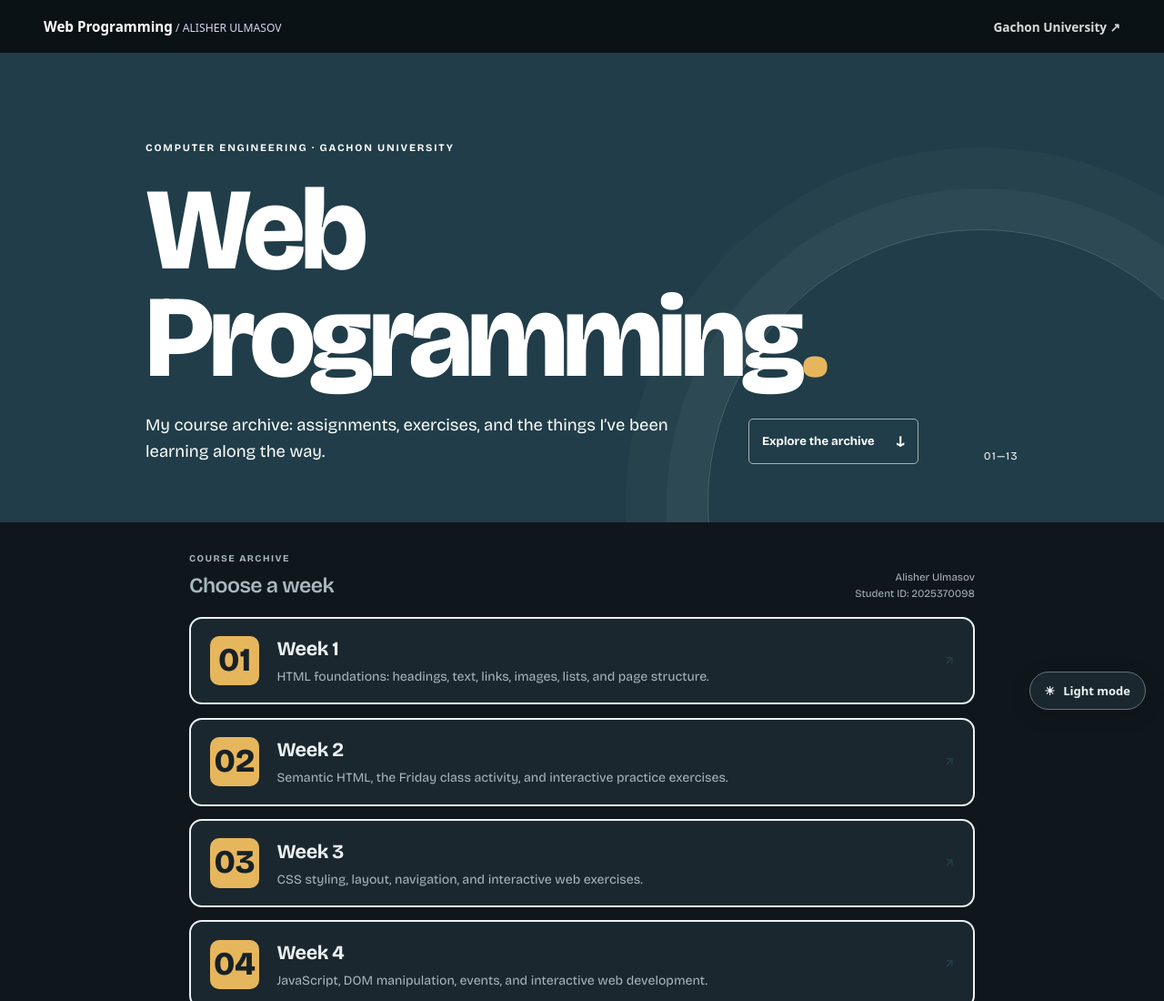
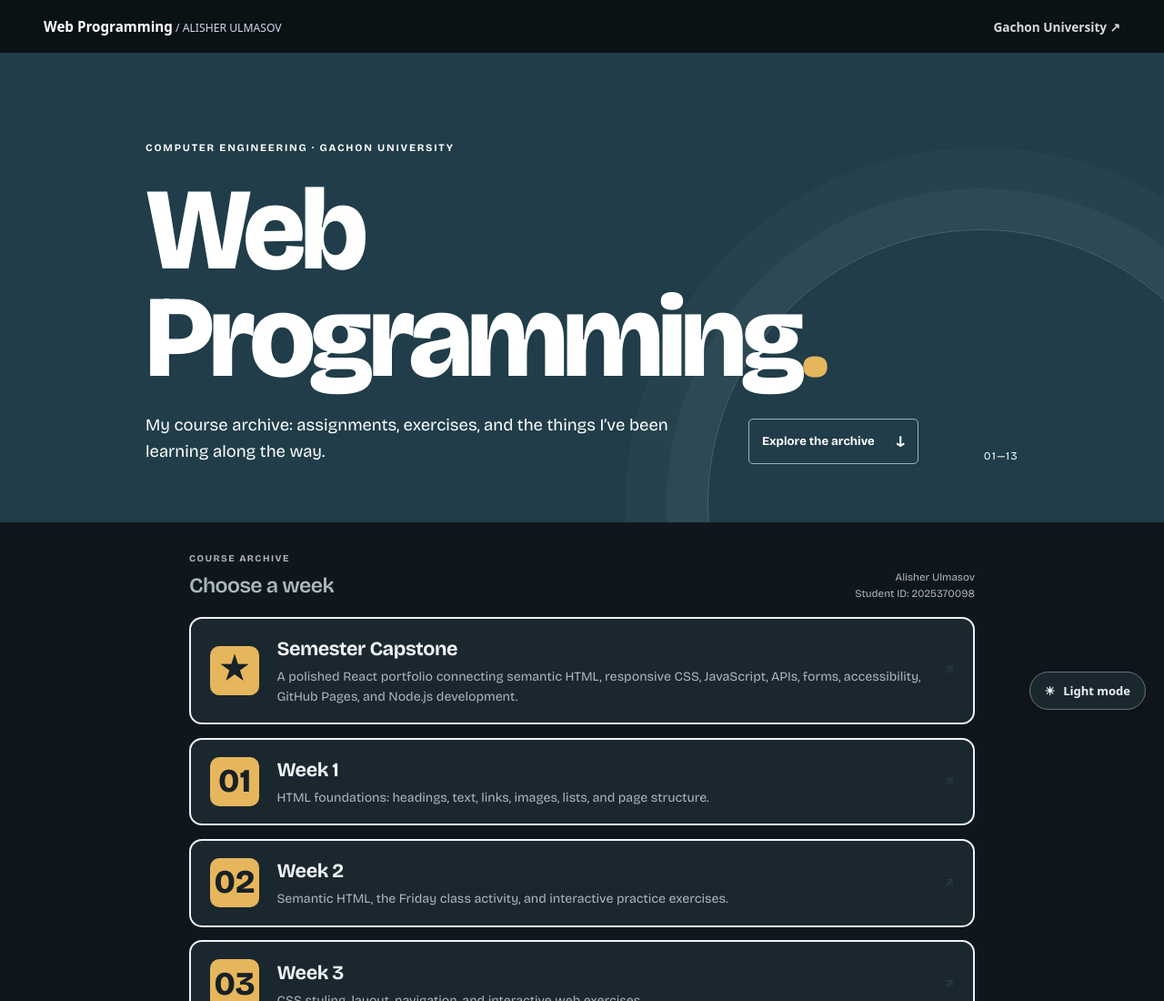
Before and after one commit to alisherIce/Web-Programming, a plain HTML site: page index.html in a window 1280 px wide. Shown: the top 1100 px of the page at 91% size. Drawn offline with nearby package versions, Linux system fonts and the light colour scheme.

Commit message:
Feature semester capstone on archive homepage

```diff
--- a/index.html
+++ b/index.html
@@ -36,6 +36,13 @@
     </div>
 
     <ul class="rows">
+      <li>
+        <a class="row" href="Capstone/index.html" aria-label="Open semester capstone">
+          <span class="num">★</span>
+          <span class="row-copy"><h3>Semester Capstone</h3><p>A polished React portfolio connecting semantic HTML, responsive CSS, JavaScript, APIs, forms, accessibility, GitHub Pages, and Node.js development.</p></span>
+          <span class="go" aria-label="Open capstone"><span aria-hidden="true">↗</span></span>
+        </a>
+      </li>
       <li>
         <a class="row" href="Week%201/index.html">
           <span class="num">01</span>
```
